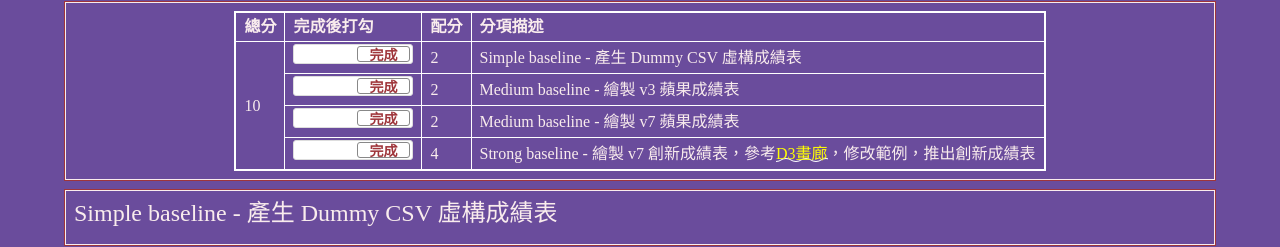
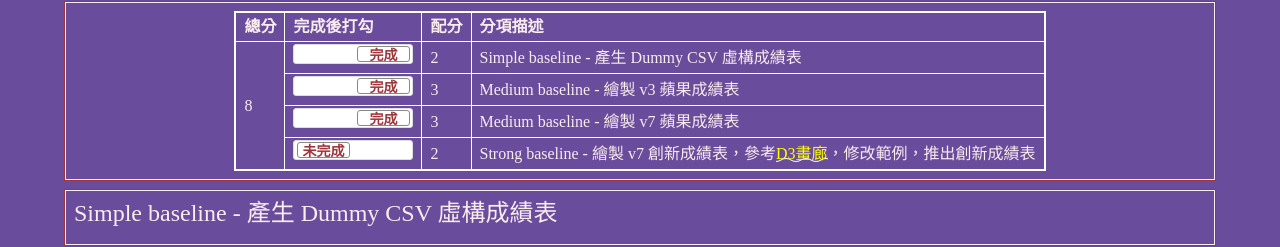
Before and after one commit to JeremyChouJI/vis2023f, a plain HTML site: page hw01/index.html in a window 1280 px wide. Shown: the part 1022-1269 px from the top of the page. Drawn offline with nearby package versions, Linux system fonts and the light colour scheme; a web font is replaced by a local one.

Commit message:
Update index.html

```diff
--- a/hw01/index.html
+++ b/hw01/index.html
@@ -258,17 +258,17 @@
           </tr>
           <tr>
             <td><input type="checkbox" class="flipswitch" id="myCheckbox2" checked></td>
-            <td id='m2'>2</td>
+            <td id='m2'>3</td>
             <td>Medium baseline - 繪製 v3 蘋果成績表</td>
           </tr>
           <tr>
             <td><input type="checkbox" class="flipswitch" id="myCheckbox3" checked></td>
-            <td id='m3'>2</td>
+            <td id='m3'>3</td>
             <td>Medium baseline - 繪製 v7 蘋果成績表</td>
           </tr>
           <tr>
-            <td><input type="checkbox" class="flipswitch" id="myCheckbox4" checked></td>
-            <td id='m4'>4</td>
+            <td><input type="checkbox" class="flipswitch" id="myCheckbox4" ></td>
+            <td id='m4'>2</td>
             <td>Strong baseline - 繪製 v7 創新成績表，參考<a href="https://observablehq.com/@d3/gallery?utm_source=d3js-org&utm_medium=nav&utm_campaign=try-observable">D3畫廊</a>，修改範例，推出創新成績表</td>
           </tr>
         </table>
```
